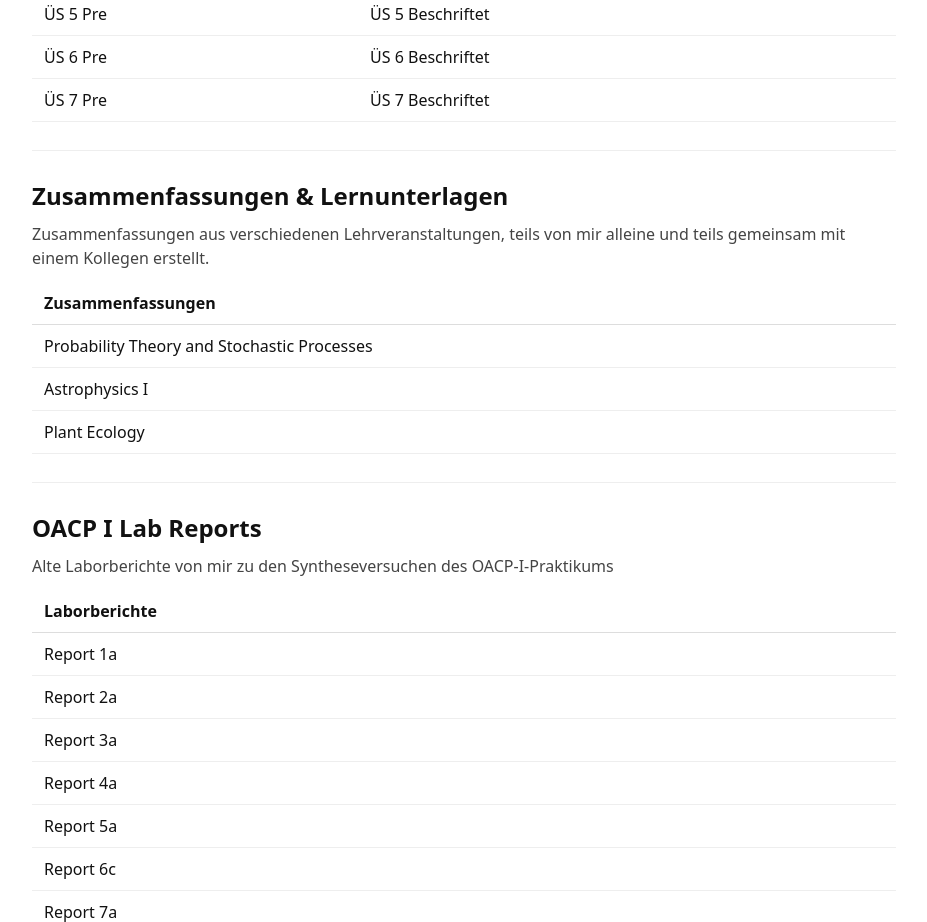
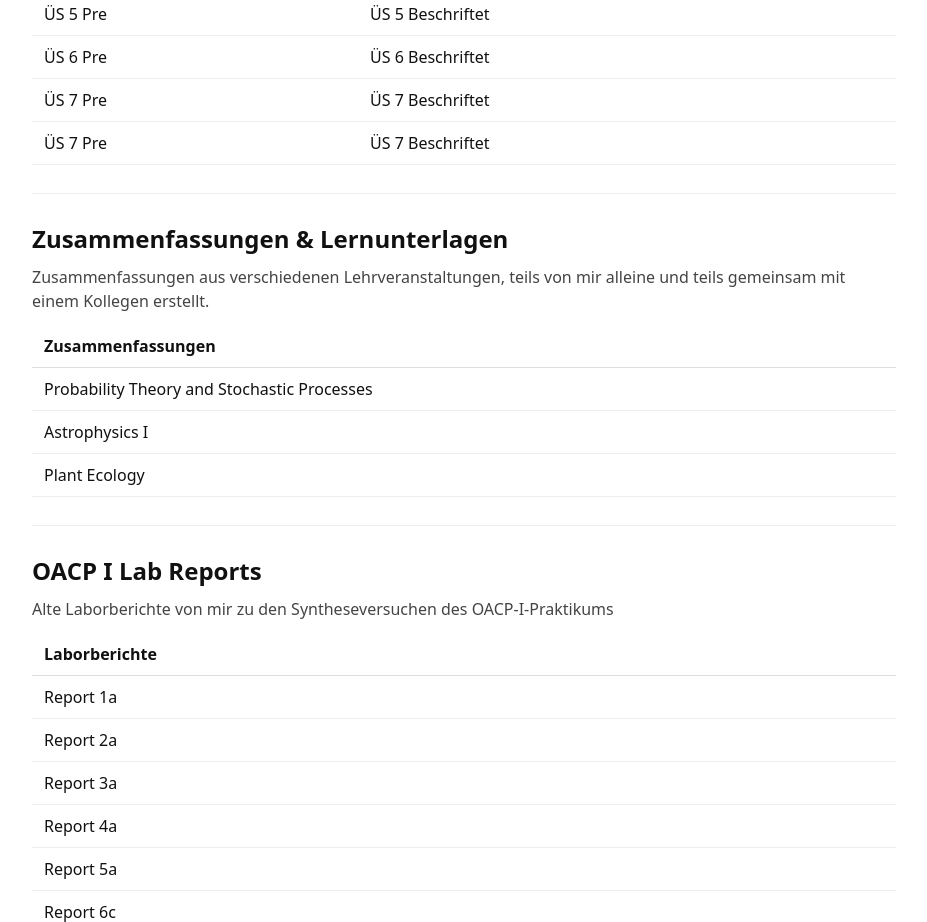
Before and after one commit to l-visva/visva-loganathan.github.io, a plain HTML site: page unterlagen.html in a window 1280 px wide. Shown: the part 1939-2861 px from the top of the page, without its empty margins (176-1103 px from the left). Drawn offline with Linux system fonts and the light colour scheme.

Commit message:
Update unterlagen.html

```diff
--- a/unterlagen.html
+++ b/unterlagen.html
@@ -264,6 +264,10 @@
             <td><a href="unterlagen/pde/pre/Mathematik_III_US_07_Pre.pdf" target="_blank" rel="noopener">ÜS 7 Pre</a></td>
             <td><a href="unterlagen/pde/beschriftet/Mathematik_III_US_07_Beschriftet.pdf" target="_blank" rel="noopener">ÜS 7 Beschriftet</a></td>
           </tr>
+          <tr>
+            <td><a href="unterlagen/pde/pre/Mathematik_III_US_07_Pre.pdf" target="_blank" rel="noopener">ÜS 7 Pre</a></td>
+            <td><a href="unterlagen/pde/beschriftet/Mathematik_III_US_07_Beschriftet.pdf" target="_blank" rel="noopener">ÜS 7 Beschriftet</a></td>
+          </tr>
         </tbody>
       </table>
     </section>
```
